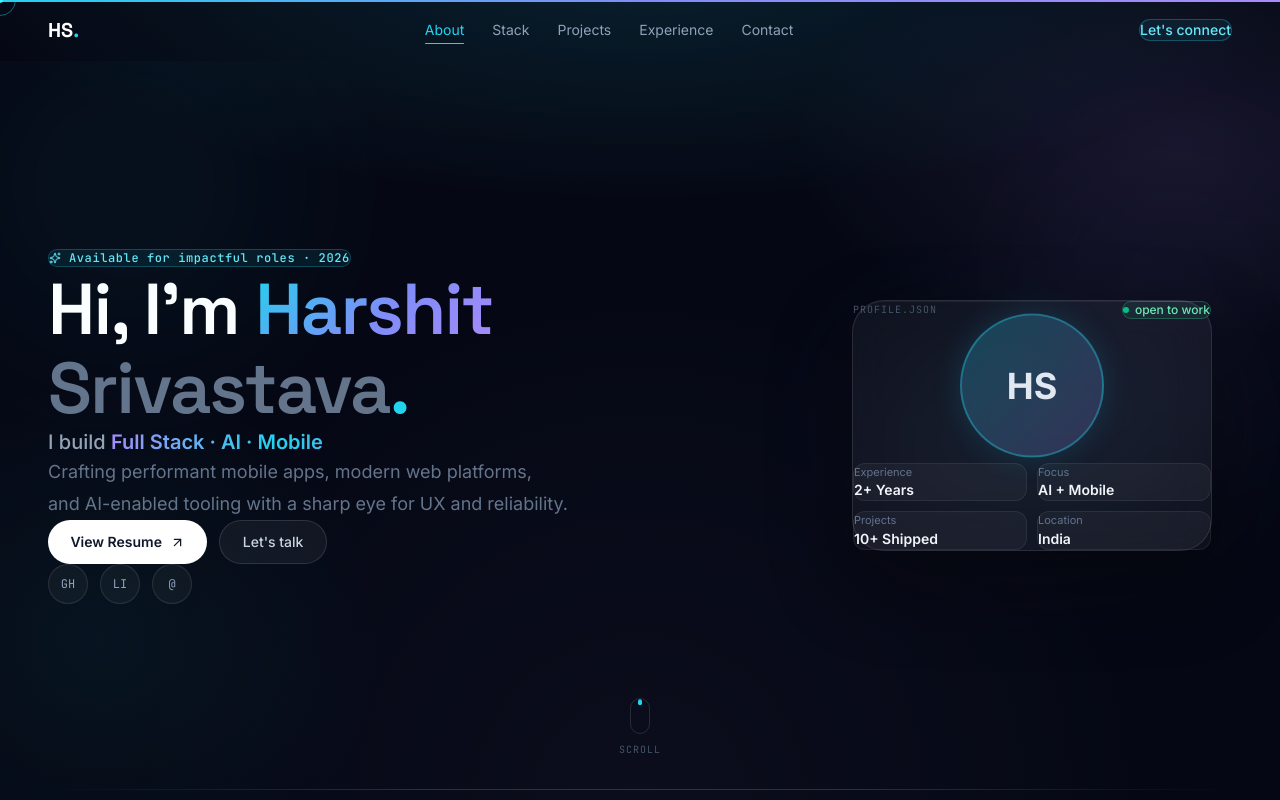
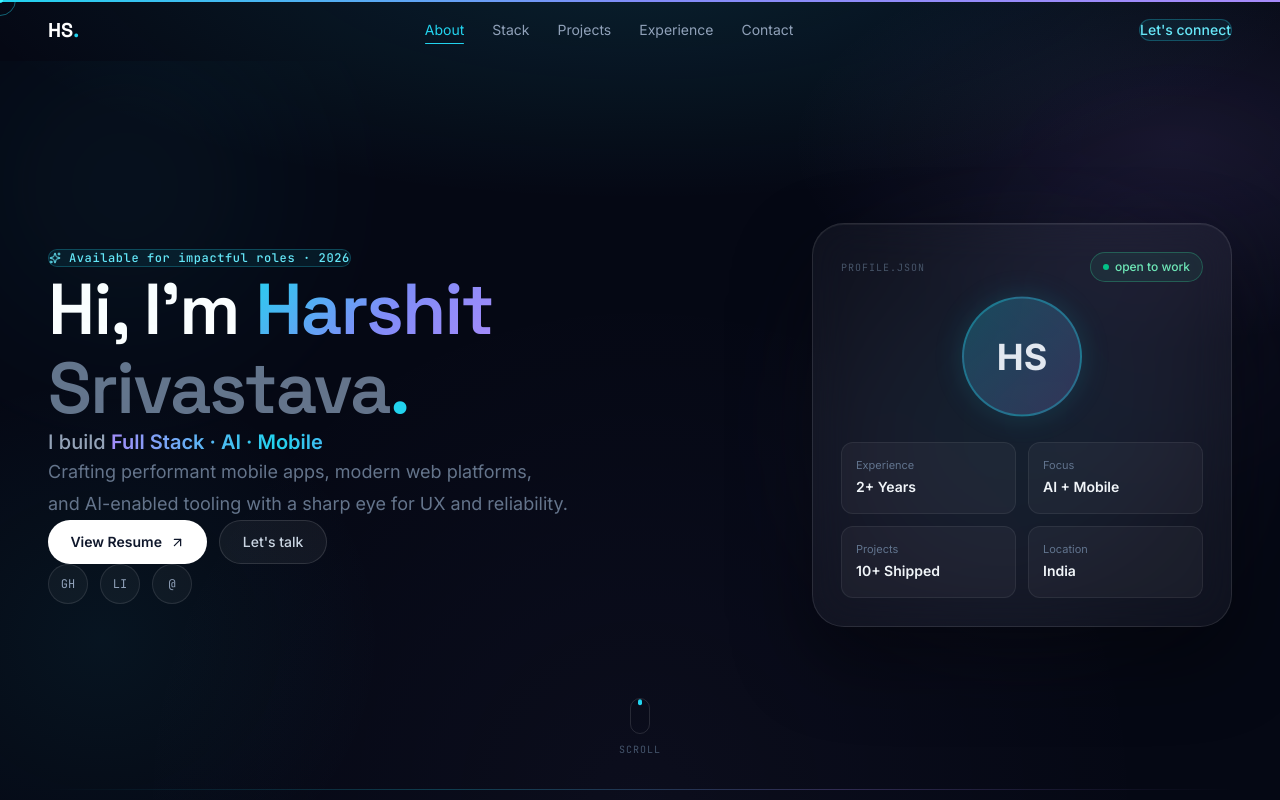
Before and after one commit to Harshit544-ux/Portfolio, a React (Vite) app: page / in a window 1280 px wide. Shown: the top 800 px of the page. Built offline with nearby package versions, Linux system fonts and the light colour scheme.

Commit message:
feat: add Rx validation bridge

```diff
--- a/src/components/sections/Hero.tsx
+++ b/src/components/sections/Hero.tsx
@@ -18,10 +18,11 @@ const fadeUp = {
 function ProfileCard() {
   return (
     <motion.div
-      initial={{ opacity: 0, x: 40 }}
-      animate={{ opacity: 1, x: 0 }}
+      initial={{ opacity: 0 }}
+      animate={{ opacity: 1 }}
       transition={{ duration: 0.8, delay: 0.25, ease: [0.25, 0.46, 0.45, 0.94] }}
-      className="w-full max-w-[360px] mx-auto lg:mx-0"
+      className="w-full mx-auto lg:mx-0"
+      style={{ maxWidth: '420px' }}
     >
       {/* Outer glow */}
       <div
@@ -30,8 +31,9 @@ function ProfileCard() {
         aria-hidden="true"
       />
       <div
-        className="relative rounded-[2rem] p-6"
+        className="relative rounded-[2rem]"
         style={{
+          padding: 'clamp(1.25rem, 2.5vw, 1.75rem)',
           background: 'rgba(255,255,255,0.045)',
           border: '1px solid rgba(255,255,255,0.1)',
           backdropFilter: 'blur(20px)',
@@ -40,7 +42,7 @@ function ProfileCard() {
         }}
       >
         {/* Header row */}
-        <div className="flex items-center justify-between mb-5">
+        <div className="flex items-center justify-between" style={{ gap: '0.75rem', marginBottom: '1.25rem' }}>
           <span
             className="font-mono text-[10px] tracking-widest uppercase"
             style={{ color: '#475569' }}
@@ -50,9 +52,11 @@ function ProfileCard() {
           <span
             className="flex items-center gap-1.5 rounded-full px-3 py-1 text-xs font-medium"
             style={{
+              padding: '0.35rem 0.75rem',
               border: '1px solid rgba(52,211,153,0.3)',
               background: 'rgba(52,211,153,0.08)',
               color: '#6ee7b7',
+              whiteSpace: 'nowrap',
             }}
           >
             <span className="h-1.5 w-1.5 rounded-full bg-emerald-400 animate-pulse" />
@@ -61,10 +65,12 @@ function ProfileCard() {
         </div>
 
         {/* Avatar */}
-        <div className="flex justify-center mb-5">
+        <div className="flex justify-center" style={{ marginBottom: '1.25rem' }}>
           <div
-            className="h-36 w-36 rounded-full flex items-center justify-center text-4xl font-bold text-slate-200 animate-float"
+            className="rounded-full flex items-center justify-center text-4xl font-bold text-slate-200 animate-float"
             style={{
+              width: 'clamp(6.5rem, 10vw, 7.5rem)',
+              height: 'clamp(6.5rem, 10vw, 7.5rem)',
               background: 'linear-gradient(135deg, rgba(34,211,238,0.25), rgba(167,139,250,0.2))',
               border: '2px solid rgba(34,211,238,0.35)',
               boxShadow: '0 0 30px rgba(34,211,238,0.15)',
@@ -75,7 +81,7 @@ function ProfileCard() {
         </div>
 
         {/* Stats grid */}
-        <div className="grid grid-cols-2 gap-2.5">
+        <div className="grid grid-cols-2" style={{ gap: '0.75rem' }}>
           {[
             { label: 'Experience', value: '2+ Years' },
             { label: 'Focus',      value: 'AI + Mobile' },
@@ -84,11 +90,21 @@ function ProfileCard() {
           ].map((s) => (
             <div
               key={s.label}
-              className="rounded-xl p-3"
-              style={{ background: 'rgba(255,255,255,0.04)', border: '1px solid rgba(255,255,255,0.07)' }}
+              className="rounded-xl"
+              style={{
+                display: 'flex',
+                flexDirection: 'column',
+                justifyContent: 'center',
+                gap: '0.4rem',
+                minWidth: 0,
+                minHeight: '4.5rem',
+                padding: '0.875rem',
+                background: 'rgba(255,255,255,0.04)',
+                border: '1px solid rgba(255,255,255,0.07)',
+              }}
             >
-              <p className="text-[11px] text-slate-500">{s.label}</p>
-              <p className="mt-0.5 text-sm font-semibold text-slate-100">{s.value}</p>
+              <p className="text-[11px] text-slate-500" style={{ lineHeight: 1.2 }}>{s.label}</p>
+              <p className="text-sm font-semibold text-slate-100" style={{ lineHeight: 1.3, whiteSpace: 'nowrap' }}>{s.value}</p>
             </div>
           ))}
         </div>
@@ -255,7 +271,7 @@ export function Hero() {
             position: 'relative',
             flexShrink: 0,
             width: '100%',
-            maxWidth: '380px',
+            maxWidth: '420px',
             alignSelf: 'center',
           }}
         >
```
